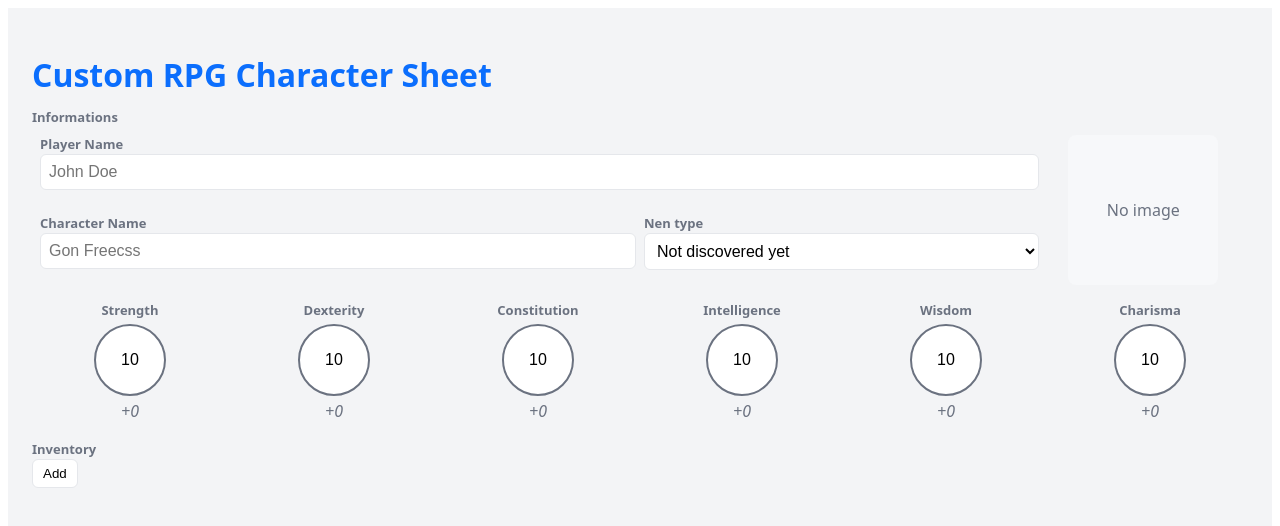
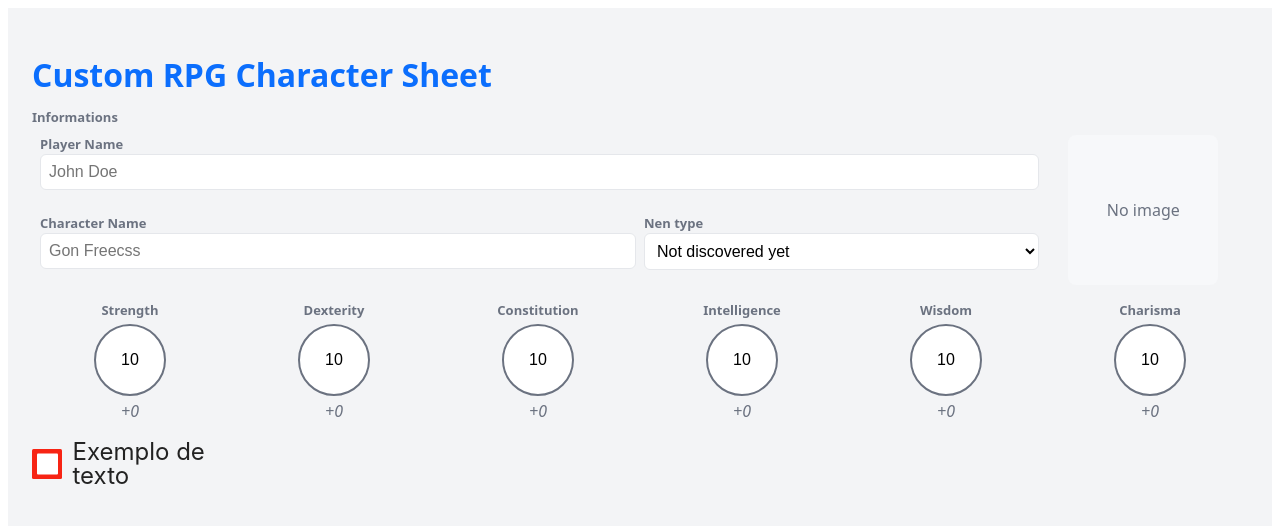
Before and after one commit to atmr0/Customizable-Character-Sheet, a Svelte app: page / in a window 1280 px wide. Shown: the top 526 px of the page. Built offline with nearby package versions, Linux system fonts and the light colour scheme.

Commit message:
Add CheckboxField (not finished)

```diff
--- a/src/MainSheet.ts
+++ b/src/MainSheet.ts
@@ -43,12 +43,7 @@ const mainSheet = new SheetBuilder('Character Sheet')
     },
   })
   .row(r => r
-    .listField({
-      id: 'inventory', label: 'Inventory', colspan: 3, itemTemplate: [
-        { type: Constants.InputField, label: 'Item Name', placeholder: 'Item name' },
-        { type: Constants.InputField, label: 'Quantity', inputType: 'number', value: 0 }
-      ]
-    })
+    .add({type: Constants.CheckboxField, id: 'trainded', label: 'Trained', colspan: 1})
   )
   .build();
 
--- a/src/lib/Scripts/ComponentsMap.ts
+++ b/src/lib/Scripts/ComponentsMap.ts
@@ -6,6 +6,7 @@ import ListField from "../components/ListField.svelte";
 import CharacterAttribute from "../components/CharacterAttribute.svelte";
 import SelectField from "../components/SelectField.svelte";
 import ImageField from "../components/ImageField.svelte";
+import CheckboxField from "../components/CheckboxField.svelte";
 import { Constants } from "../constants";
 
 
@@ -17,7 +18,8 @@ export const componentsMap: Record<string, any> = {
   [Constants.CharacterAttribute]: CharacterAttribute,
   [Constants.SelectField]: SelectField,
   [Constants.ListField]: ListField,
-  [Constants.ImageField]: ImageField, // placeholder for future ImageField component
+  [Constants.ImageField]: ImageField,
+  [Constants.CheckboxField]: CheckboxField,
 };
 
 export type Sheet = {
--- a/src/lib/Scripts/SheetBuilder.ts
+++ b/src/lib/Scripts/SheetBuilder.ts
@@ -85,7 +85,6 @@ export class SheetBuilder {
     if (cell) selector += ` #${cell.id}`;
     if (targetClass) selector += ` ${targetClass}`;
 
-    console.log("Created selector:", selector);
     return selector;
   }
 
@@ -99,7 +98,6 @@ export class SheetBuilder {
 
   build() {
     styleTag = this.convertStyleObjToTag();
-    console.log(styleTag)
     return this.sheet;
   }
 }
--- a/src/lib/components/BaseComponent.svelte
+++ b/src/lib/components/BaseComponent.svelte
@@ -5,7 +5,7 @@
 
   export let theme = null; // allow override via prop
   export let id: string | undefined;
-  export let label: string | undefined;
+  export let label: string | undefined = undefined;
   export let noBackground: boolean = true;
   export let componentClass = '';
 
--- /dev/null
+++ b/src/lib/components/CheckboxField.svelte
@@ -0,0 +1,42 @@
+<script lang="ts">
+  import BaseComponent from "./BaseComponent.svelte";
+  import { valuesStore, setValue } from "../valuesStore.js";
+
+  export let id: string | undefined;
+  export let label: string | undefined;
+  export let checked: boolean = false;
+  export let disabled: boolean = false;
+  export let onchange = undefined;
+
+  // initialize store value
+  if (id) setValue(id, checked);
+
+  $: storeVal = id ? ($valuesStore[id] ?? checked) : checked;
+
+  function onChange(e) {
+    const v = e.target.checked;
+    checked = v;
+    if (id) setValue(id, v);
+    onchange?.(v, e);
+  }
+</script>
+
+<BaseComponent {id} componentClass="checkbox-field">
+  <div class="checkbox-wrapper">
+    <input
+      type="checkbox"
+      class="checkbox-input"
+      {id}
+      bind:checked
+      on:change={onChange}
+      {disabled}
+      aria-checked={checked}
+    />
+    <label for={id}>
+      <span class="outer-box">
+        <div class="tick_mark"></div>
+      </span>
+      <span class="label-text">Exemplo de texto</span>
+    </label>
+  </div>
+</BaseComponent>
--- a/src/lib/constants.ts
+++ b/src/lib/constants.ts
@@ -1,10 +1,11 @@
 export class Constants{
+  static CharacterAttribute = 'CharacterAttribute';
+  static CheckboxField = 'CheckboxField';
+  static ComputedText = 'ComputedText';
+  static ImageField = 'ImageField';
   static InputField = 'InputField';
+  static ListField = 'ListField';
+  static SelectField = 'SelectField';
   static StaticText = 'StaticText';
   static SubGrid = 'SubGrid';
-  static CharacterAttribute = 'CharacterAttribute';
-  static ComputedText = 'ComputedText';
-  static ListField = 'ListField';
-  static SelectField = 'SelectField';
-  static ImageField = 'ImageField';
 }
--- a/src/main.js
+++ b/src/main.js
@@ -5,4 +5,5 @@ import './styles/grids.css';
 import './styles/attributeComponent.css';
 import './styles/lists.css';
 import './styles/imageField.css';
+import './styles/checkbox.css';
 mount(App, { target: document.getElementById('app') });
--- /dev/null
+++ b/src/styles/checkbox.css
@@ -0,0 +1,191 @@
+/*
+INSPIRED BY Himalaiya Singh's Code Pen:
+https://codepen.io/singhimalaya/pen/dBJBMO
+
+Access in 02/2026
+*/
+
+
+* {
+  -webkit-tap-highlight-color: transparent;
+  outline: none;
+}
+
+:root {
+  --size: 30px;
+
+  --shadow-offset-ratio: 0.7;
+  --v-offset-shadow: 0;
+  /*calc(var(--size) * var(--shadow-offset-ratio));*/
+  --shadow-blur-ratio: 0;
+
+  --outer-box-blur-radius: calc(var(--size) * var(--shadow-blur-ratio));
+  --outer-box-shadow: 0 var(--v-offset-shadow) var(--outer-box-blur-radius) var(--accent-shadow);
+  --checked-box-shadow: 0 var(--v-offset-shadow) var(--outer-box-blur-radius) var(--success-shadow);
+
+  --inner-box-ratio: 0.7;
+  --inner-box-color: #fff;
+  --inner-box-shadow: inset 0 var(--v-offset-shadow) var(--outer-box-blur-radius) var(--accent-shadow);
+  --inner-box-hover-shadow: inset 0 var(--v-offset-shadow) calc(var(--outer-box-blur-radius) * 0.8) var(--accent-hover-shadow);
+  --inner-box-hover-ratio: 0.55;
+
+  --tick-size-ratio: 0.7;
+  --tick-color: #cf0;
+  --tick-border-radius: 2px;
+
+  --tick-thickness-ratio: 0.1;
+  --tick-short-arm-length-ratio: 0.5;
+  --tick-long-arm-length-ratio: 1;
+
+  --tick-shadow-color: rgb(0, 0, 0, 0.23);
+  --tick-short-arm-shadow: -2px 0 5px var(--tick-shadow-color);
+  --tick-long-arm-shadow: 0 calc(var(--size) * 0.03) calc(var(--size) * 0.05) var(--tick-shadow-color);
+
+  --tick-translate-x-ratio: 0.78;
+  --tick-translate-y-ratio: 0.88;
+
+
+  --primary-color: #f72414;
+  --success-color: #07d410;
+  --accent-shadow: #ffbeb8;
+  --accent-hover-shadow: #ff9d96;
+  --success-shadow: #92ff97;
+  --box-border-radius: 5%;
+}
+
+.checkbox-input {
+  display: none;
+}
+
+.checkbox-wrapper {
+  position: relative;
+  top: 50%;
+  left: 50%;
+  transform: translate(-50%, -50%);
+}
+
+label {
+  display: inline-flex;
+  align-items: center;
+  gap: calc(var(--size) * 0.35);
+  cursor: pointer;
+}
+
+.outer-box {
+  position: relative;
+  width: var(--size);
+  height: var(--size);
+  background-color: var(--primary-color);
+  border-radius: var(--box-border-radius);
+  box-shadow: var(--outer-box-shadow);
+  transition: 0.2s ease transform, 0.2s ease background-color, 0.2s ease box-shadow;
+  display: inline-block;
+  vertical-align: middle;
+  flex: 0 0 var(--size);
+
+  min-width: var(--size);
+  min-height: var(--size);
+  box-sizing: border-box;
+}
+
+/* inner box/the hole */
+.outer-box:before {
+  content: "";
+  position: absolute;
+  top: 50%;
+  right: 0;
+  left: 0;
+  width: calc(var(--size) * var(--inner-box-ratio));
+  height: calc(var(--size) * var(--inner-box-ratio));
+  margin: 0 auto;
+  background-color: var(--inner-box-color);
+  transform: translateY(-50%);
+  border-radius: var(--box-border-radius);
+  box-shadow: var(--inner-box-shadow);
+  transition: 0.2s ease width, 0.2s ease height, 0.2s ease box-shadow;
+}
+
+label:hover .outer-box:before {
+  width: calc(var(--size) * var(--inner-box-hover-ratio));
+  height: calc(var(--size) * var(--inner-box-hover-ratio));
+  box-shadow: var(--inner-box-hover-shadow);
+}
+
+label:active .outer-box {
+  transform: scale(0.9);
+}
+
+.tick_mark {
+  position: absolute;
+  top: -1px;
+  right: 0;
+  left: 0;
+  width: calc(var(--size) * 0.6);
+  height: calc(var(--size) * 0.6);
+  margin: 0 auto;
+  margin-left: calc(var(--size) * 0.14);
+  transform: rotateZ(-40deg);
+}
+
+.label-text {
+  font-family: -apple-system, BlinkMacSystemFont, 'Segoe UI', Roboto, 'Helvetica Neue', Arial;
+  font-size: calc(var(--size)*0.8);
+  color: #222;
+  line-height: 1;
+  white-space: normal;
+  word-break: break-word;
+  max-width: calc(100vw - (var(--size) * 1.5));
+}
+
+label {
+  min-width: 0;
+  /* allow content to shrink without forcing .outer-box to compress */
+}
+
+.tick_mark:before,
+.tick_mark:after {
+  content: "";
+  position: absolute;
+  background-color: var(--tick-color);
+  border-radius: var(--tick-border-radius);
+  opacity: 0;
+  transition: 0.2s ease transform, 0.2s ease opacity;
+}
+
+.tick_mark:before {
+  left: 0;
+  bottom: 0;
+  /* width of arm */
+  width: calc(var(--size) * var(--tick-thickness-ratio));
+  /* length of arm */
+  height: calc(var(--size) * var(--tick-short-arm-length-ratio) * var(--tick-size-ratio));
+  box-shadow: var(--tick-short-arm-shadow);
+  transform: translateY(calc(-1 * var(--size) * var(--tick-translate-y-ratio)));
+}
+
+.tick_mark:after {
+  left: 0;
+  bottom: 0;
+  /* length of arm */
+  width: calc(var(--size) * var(--tick-long-arm-length-ratio) * var(--tick-size-ratio));
+  /* width of arm */
+  height: calc(var(--size) * var(--tick-thickness-ratio));
+  box-shadow: var(--tick-long-arm-shadow);
+  transform: translateX(calc(var(--size) * var(--tick-translate-x-ratio)));
+}
+
+.checkbox-input:checked+label .outer-box {
+  background-color: var(--success-color);
+  box-shadow: var(--checked-box-shadow);
+}
+
+.checkbox-input:checked+label .outer-box:before {
+  width: 0;
+  height: 0;
+}
+
+.checkbox-input:checked+label .tick_mark:before,
+.checkbox-input:checked+label .tick_mark:after {
+  transform: translate(0);
+  opacity: 1;
+}
```
